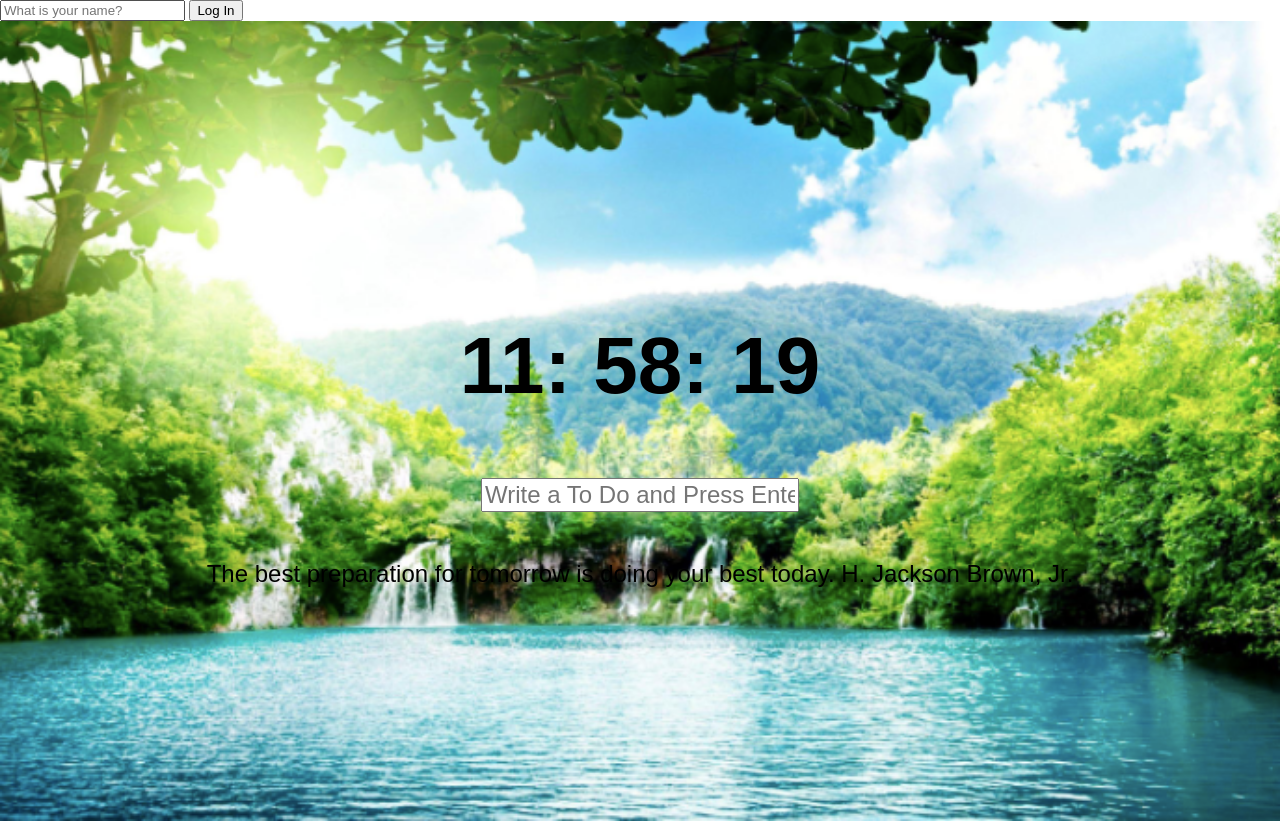
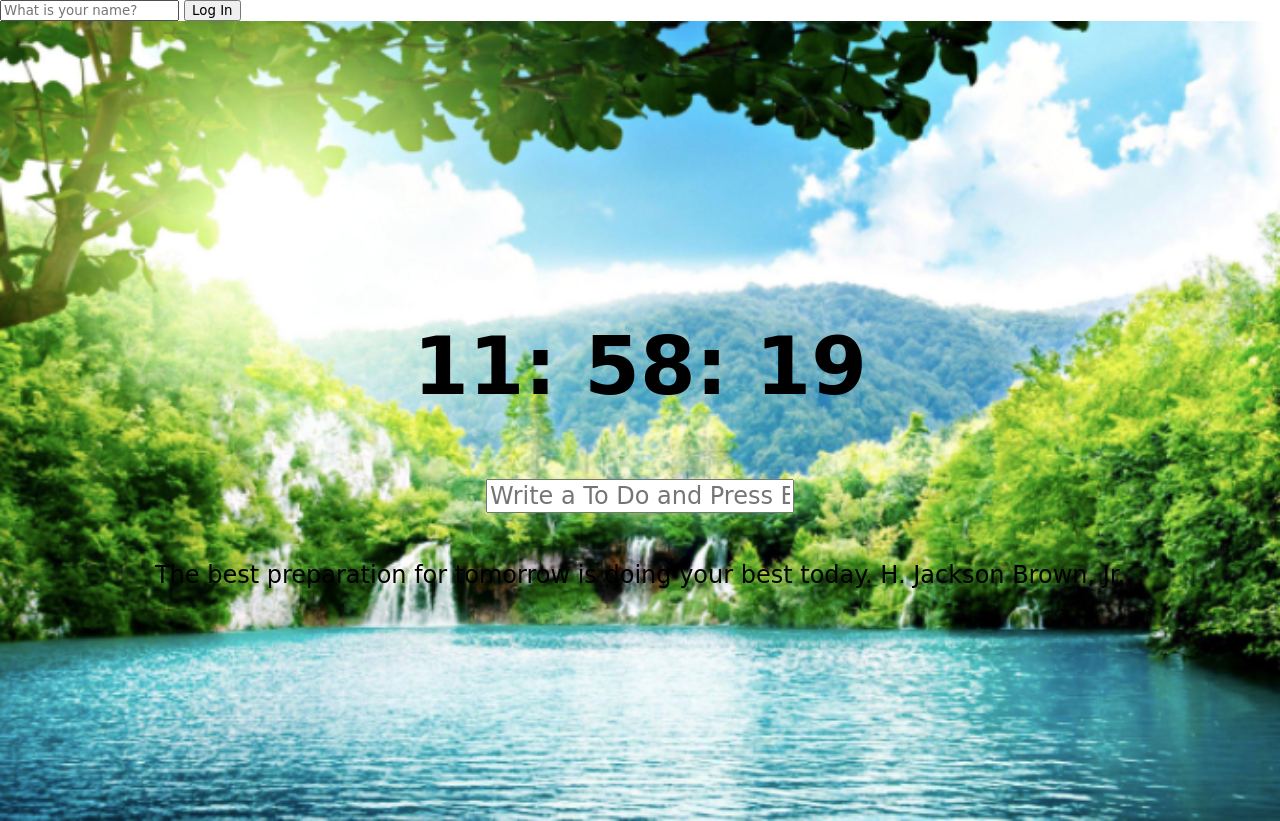
Before and after one commit to YujinOk/chromeapp, a plain HTML site: page index.html in a window 1280 px wide. Drawn offline with Linux system fonts and the light colour scheme.

Commit message:
changed font

```diff
--- a/css/style.css
+++ b/css/style.css
@@ -1,5 +1,5 @@
 * {
-    font-family: Arial, Helvetica, sans-serif;
+    font-family: cursive;
 }
 body {
     margin: 0;
```
